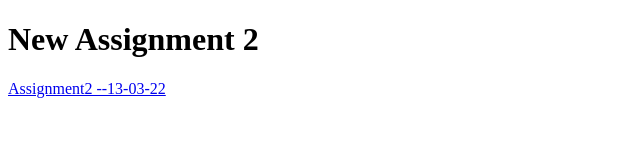
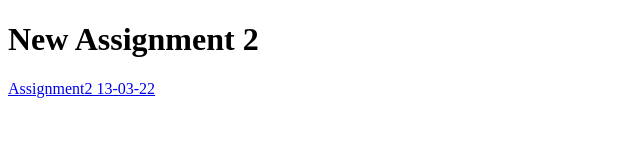
Before and after one commit to aditiz30/assignment12, a plain HTML site: page index.html in a window 1280 px wide. Shown: the full height of the page, 0-640 px from the left. Drawn offline with Linux system fonts and the light colour scheme.

Commit message:
update all

```diff
--- a/index.html
+++ b/index.html
@@ -8,6 +8,6 @@
 </head>
 <body>
     <h1> New Assignment 2 </h1>
-    <a href="/css/weblayoutassignment1.html">  Assignment2    --13-03-22 </a>
+    <a href="/css/weblayoutassignment1.html">  Assignment2 13-03-22 </a>
 </body>
 </html>
```
